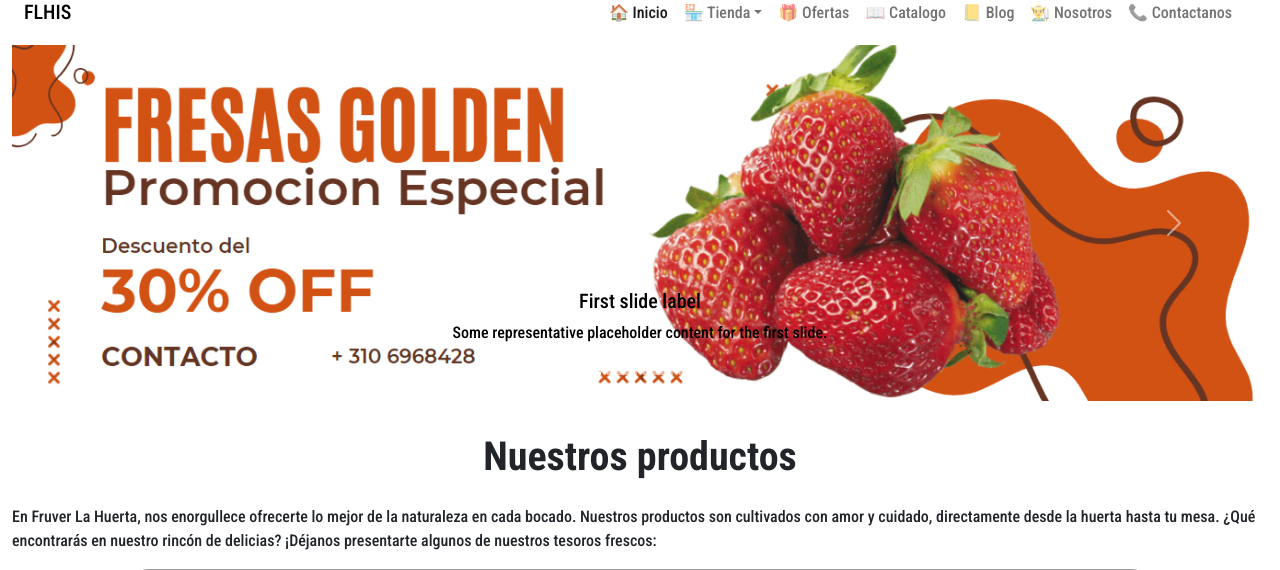
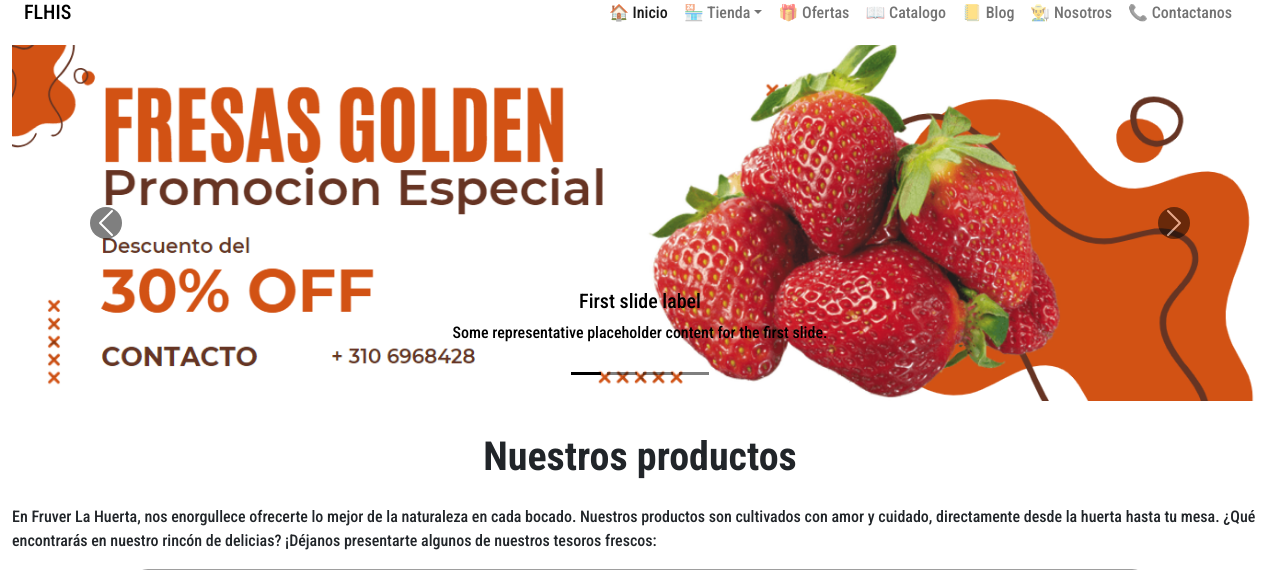
Before and after one commit to DieGoAguilar91/flhis.github.io, a PHP site: page / in a window 1280 px wide. Shown: the part 160-730 px from the top of the page. Run offline with PHP 8.4, Linux system fonts and the light colour scheme; some libraries are stand-ins or nearby versions; grey boxes are pictures that could not be loaded.

Commit message:
Update general.css

```diff
--- a/css/general.css
+++ b/css/general.css
@@ -138,6 +138,18 @@ svg circle {
 }
 .carousel-item p{
     color: black;
+
+}
+.carousel-indicators [data-bs-target] {
+    background-color: black;
+}
+.carousel-control-prev-icon {
+    background-color: black;
+    border-radius: 20px;
+}
+.carousel-control-next-icon {
+    background-color: black;
+    border-radius: 20px;
 }
 
 /* Productos en General */
```
